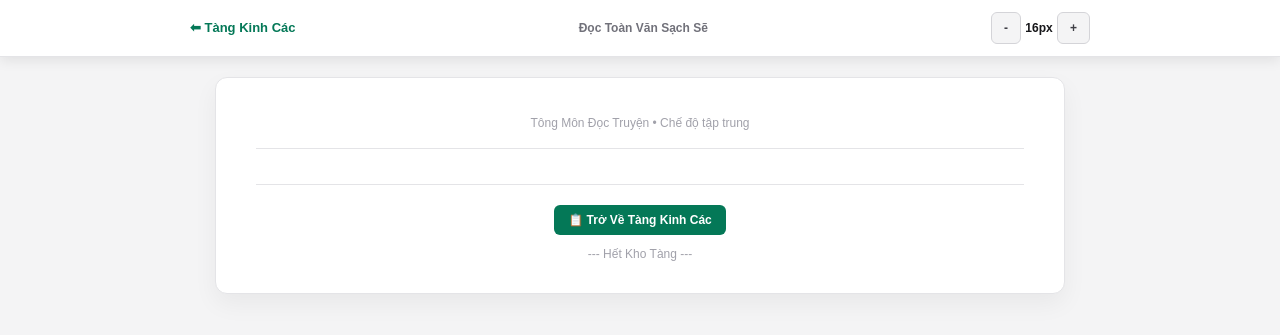
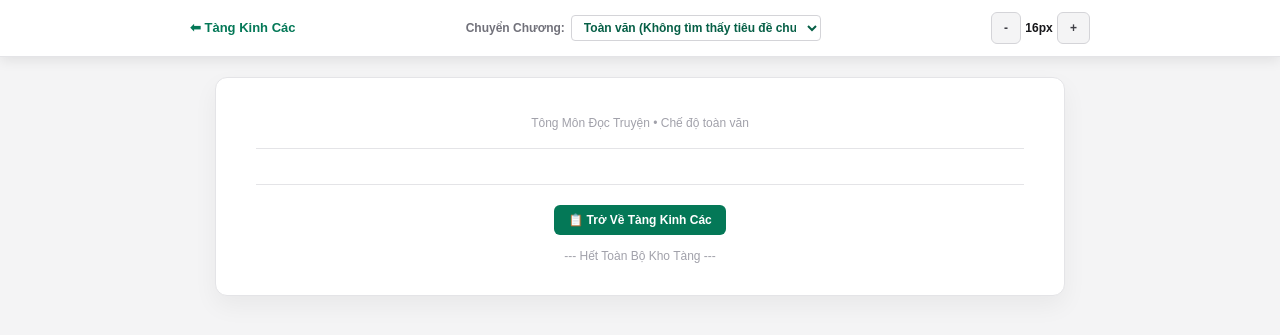
Before and after one commit to Thanh-art123/tts-appp, a Flask app: template templates/doc_truyen.html in a window 1280 px wide. Shown: the top 335 px of the page. Run offline with Flask 3, Linux system fonts and the light colour scheme; the template is opened without the code that fills it, so the values that code supplies are empty; some libraries are stand-ins or nearby versions.

Commit message:
Update doc_truyen.html

```diff
--- a/templates/doc_truyen.html
+++ b/templates/doc_truyen.html
@@ -13,8 +13,10 @@
             font-family: Arial, sans-serif;
             margin: 0;
             padding: 0;
+            scroll-behavior: smooth; /* Hiệu ứng cuộn mượt khi chọn chương */
         }
 
+        /* THANH CÔNG CỤ CỐ ĐỊNH (STICKY) LUÔN HIỆN TRÊN CÙNG */
         .sticky-toolbar {
             position: sticky;
             top: 0;
@@ -81,11 +83,16 @@
         .action-btn:hover {
             background: #065f46;
         }
+
+        /* Định dạng điểm mốc để cuộn tới không bị che khuất bởi thanh menu */
+        .chapter-anchor {
+            scroll-margin-top: 80px;
+        }
     </style>
 </head>
 <body>
 
-    <!-- THANH CÔNG CỤ CỐ ĐỊNH -->
+    <!-- THANH CÔNG CỤ CỐ ĐỊNH TRÊN ĐẦU -->
     <div class="sticky-toolbar">
         <div style="max-width: 900px; margin: 0 auto; display: flex; flex-wrap: wrap; justify-content: space-between; align-items: center; gap: 10px;">
             <div style="display: flex; align-items: center; gap: 12px;">
@@ -94,11 +101,16 @@
                 </a>
             </div>
 
+            <!-- Menu cuộn nhanh đến chương -->
             <div style="display: flex; align-items: center; gap: 6px;">
-                <span style="font-size: 12px; color: #71717a; font-weight: bold;">Đọc Toàn Văn Sạch Sẽ</span>
+                <span style="font-size: 12px; color: #71717a; font-weight: bold;">Chuyển Chương:</span>
+                <select id="chapter-jump-select" onchange="jumpToChapter(this.value)" class="bg-white border border-zinc-300 rounded px-2 py-1 text-xs font-bold text-emerald-800 outline-none max-w-[250px]">
+                    <option value="">Đang quét danh sách chương...</option>
+                </select>
             </div>
 
             <div style="display: flex; align-items: center; gap: 12px;">
+                <!-- Điều chỉnh cỡ chữ -->
                 <div style="display: flex; align-items: center; gap: 4px;">
                     <button onclick="changeFontSize(-1)" class="tool-btn">-</button>
                     <span id="font-size-num" style="font-size: 12px; font-weight: bold; width: 28px; text-align: center;">16px</span>
@@ -111,24 +123,28 @@
     <center>
         <div class="reader-container-box" id="main-reader-box" style="text-align: left;">
 
+            <!-- TIÊU ĐỀ BỘ TRUYỆN -->
             <div style="text-align: center; border-bottom: 1px solid #e4e4e7; padding-bottom: 16px; margin-bottom: 24px;">
                 <h1 style="font-size: 20px; font-weight: bold; color: #065f46; margin: 0 0 6px 0;">
                     {{ chapter_title }}
                 </h1>
-                <p style="font-size: 12px; color: #a1a1aa; margin: 0;">Tông Môn Đọc Truyện • Chế độ tập trung</p>
+                <p style="font-size: 12px; color: #a1a1aa; margin: 0;">Tông Môn Đọc Truyện • Chế độ toàn văn</p>
             </div>
 
-            <!-- DỮ LIỆU GỐC -->
+            <!-- DỮ LIỆU GỐC (ẨN) -->
             <div id="raw-hidden-content" style="display: none;">{{ chapter_content | safe }}</div>
 
-            <!-- NỘI DUNG HIỂN THỊ TOÀN VĂN ĐẢM BẢO KHÔNG MẤT CHỮ -->
+            <!-- NỘI DUNG VĂN BẢN HIỂN THỊ TOÀN VĂN GỐC TỪ CHƯƠNG 1 ĐẾN HẾT -->
             <div id="story-content-body" class="story-content-text">
-                Đang tải toàn bộ nội dung...
+                Đang nạp toàn bộ nội dung...
             </div>
 
+            <!-- CHÂN TRANG ĐIỀU HƯỚNG -->
             <div style="border-top: 1px solid #e4e4e7; margin-top: 35px; padding-top: 20px; text-align: center;">
-                <a href="/tang-kinh-cac" class="action-btn">📋 Trở Về Tàng Kinh Các</a>
-                <p style="font-size: 12px; color: #a1a1aa; margin-top: 10px;">--- Hết Kho Tàng ---</p>
+                <div style="display: flex; justify-content: center; gap: 12px; margin-bottom: 12px;">
+                    <a href="/tang-kinh-cac" class="action-btn">📋 Trở Về Tàng Kinh Các</a>
+                </div>
+                <p style="font-size: 12px; color: #a1a1aa; margin: 0;">--- Hết Toàn Bộ Kho Tàng ---</p>
             </div>
 
         </div>
@@ -146,6 +162,7 @@
             document.getElementById('story-content-body').style.fontSize = currentFontSize + 'px';
         }
 
+        // Tự động quét toàn văn, giữ nguyên bản gốc và tạo mốc cuộn đến từng chương
         window.addEventListener('DOMContentLoaded', () => {
             let rawHTML = document.getElementById('raw-hidden-content').innerHTML;
             let tempDiv = document.createElement('div');
@@ -162,9 +179,55 @@
                 }
             }
 
-            // Hiển thị toàn văn chuẩn xác 100%, không bị cắt cụt
-            document.getElementById('story-content-body').innerText = cleanText;
+            // Tự động ngắt dòng nếu các từ "Chương X" bị dính liền chữ trước đó
+            cleanText = cleanText.replace(/([^\n])(Chương\s+\d+[:\s])/gi, '$1\n\n$2');
+
+            const container = document.getElementById('story-content-body');
+            container.innerText = ""; // Xóa chữ đang tải
+
+            let lines = cleanText.split('\n');
+            let selectEl = document.getElementById('chapter-jump-select');
+            selectEl.innerHTML = '<option value="">-- Chọn chương để cuộn đến --</option>';
+
+            let chapterCount = 0;
+
+            lines.forEach((line) => {
+                let p = document.createElement('p');
+                p.style.margin = "8px 0";
+                p.innerText = line;
+
+                // Nếu dòng là tiêu đề chương, gán ID mốc để cuộn tới và thêm vào menu
+                if (/^Chương\s+\d+/i.test(line.trim())) {
+                    chapterCount++;
+                    let targetId = `chap-pos-${chapterCount}`;
+                    p.id = targetId;
+                    p.className = "chapter-anchor";
+                    p.style.fontWeight = "bold";
+                    p.style.color = "#047857";
+                    p.style.marginTop = "25px";
+
+                    let opt = document.createElement('option');
+                    opt.value = targetId;
+                    opt.innerText = line.trim().length > 40 ? line.trim().substring(0, 40) + '...' : line.trim();
+                    selectEl.appendChild(opt);
+                }
+
+                container.appendChild(p);
+            });
+
+            if (chapterCount === 0) {
+                selectEl.innerHTML = '<option value="">Toàn văn (Không tìm thấy tiêu đề chương)</option>';
+            }
         });
+
+        // Hàm cuộn trang mượt mà đến vị trí chương được chọn trên thanh công cụ
+        function jumpToChapter(targetId) {
+            if (!targetId) return;
+            let targetElement = document.getElementById(targetId);
+            if (targetElement) {
+                targetElement.scrollIntoView({ behavior: 'smooth', block: 'start' });
+            }
+        }
     </script>
 </body>
 </html>
```
